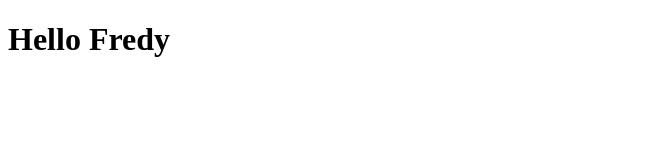
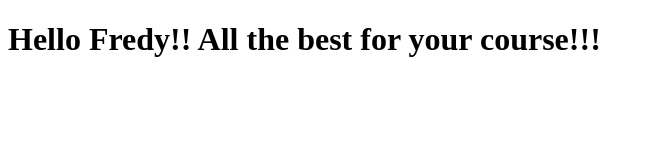
Before and after one commit to fredrick1984/Coursera-test, a plain HTML site: page site/index.html in a window 1280 px wide. Shown: the whole page, without its empty margins (0-653 px from the left). Drawn offline with Linux system fonts and the light colour scheme.

Commit message:
My second page

```diff
--- a/site/index.html
+++ b/site/index.html
@@ -4,6 +4,6 @@
 	<title>Hello Coursera!!</title>
 </head>
 <body>
-<h1>Hello Fredy</h1>
+<h1>Hello Fredy!! All the best for your course!!!</h1>
 </body>
 </html>
```
